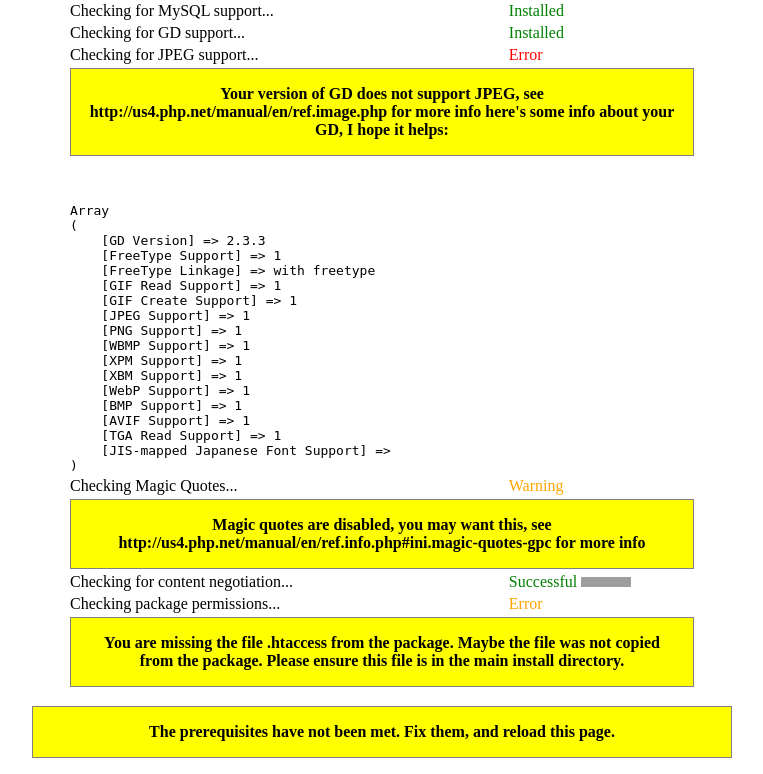
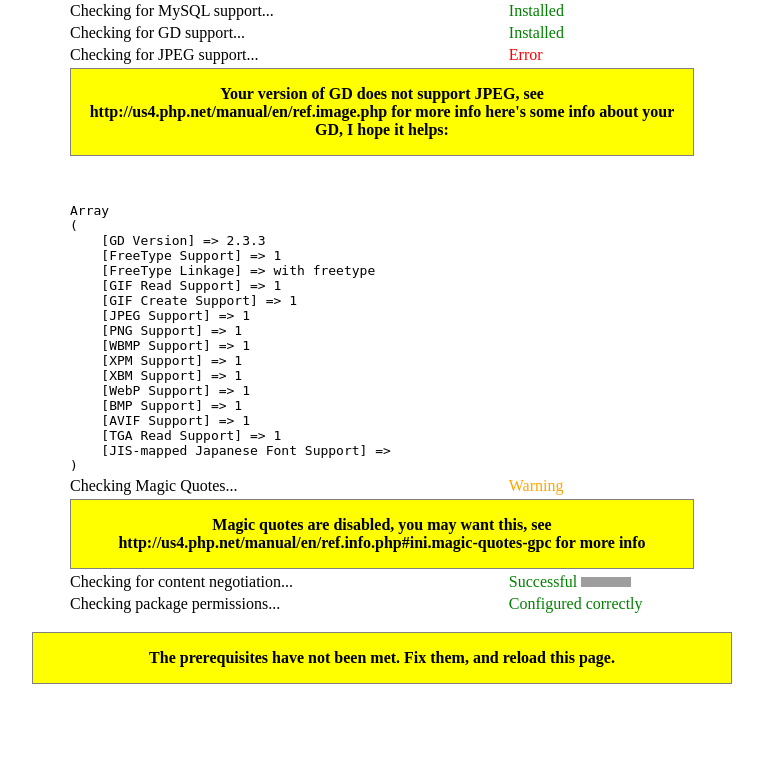
Before and after one commit to fulldecent/cameralife, a PHP site: page /setup/index.php in a window 1280 px wide. Shown: the part 505-1279 px from the top of the page, without its empty margins (258-1021 px from the left). After the commit the page ends 1189 px from the top, so only its background shows below. Run offline with PHP 8.4, Linux system fonts and the light colour scheme; data that the repository does not hold is empty; grey boxes are pictures that could not be loaded.

Commit message:
fix setup

```diff
--- a/setup/index.php
+++ b/setup/index.php
@@ -107,7 +107,7 @@ If you are upgrading from a previous version of Camera Life, stop and read the f
                 is not writable by the webserver. If you fix this, setup will be faster, otherwise,
                 you will need to edit this file manually later.";
         }
-        elseif(file_exists('../.htaccess'))
+        elseif(!file_exists('../.htaccess'))
         {
           echo "<font color=orange>Error</font>
                 <tr><td colspan=2><p class='important'>You are missing the file <b>.htaccess</b> from the
```
